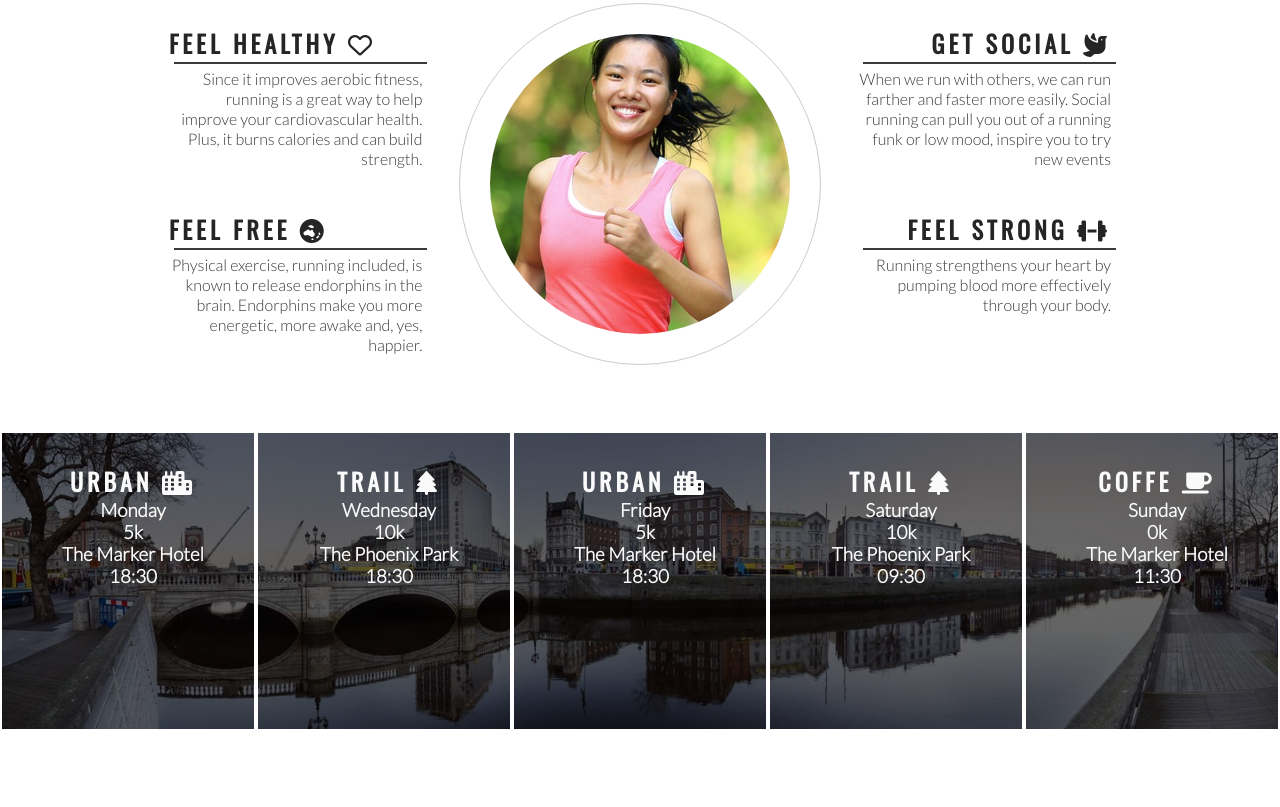
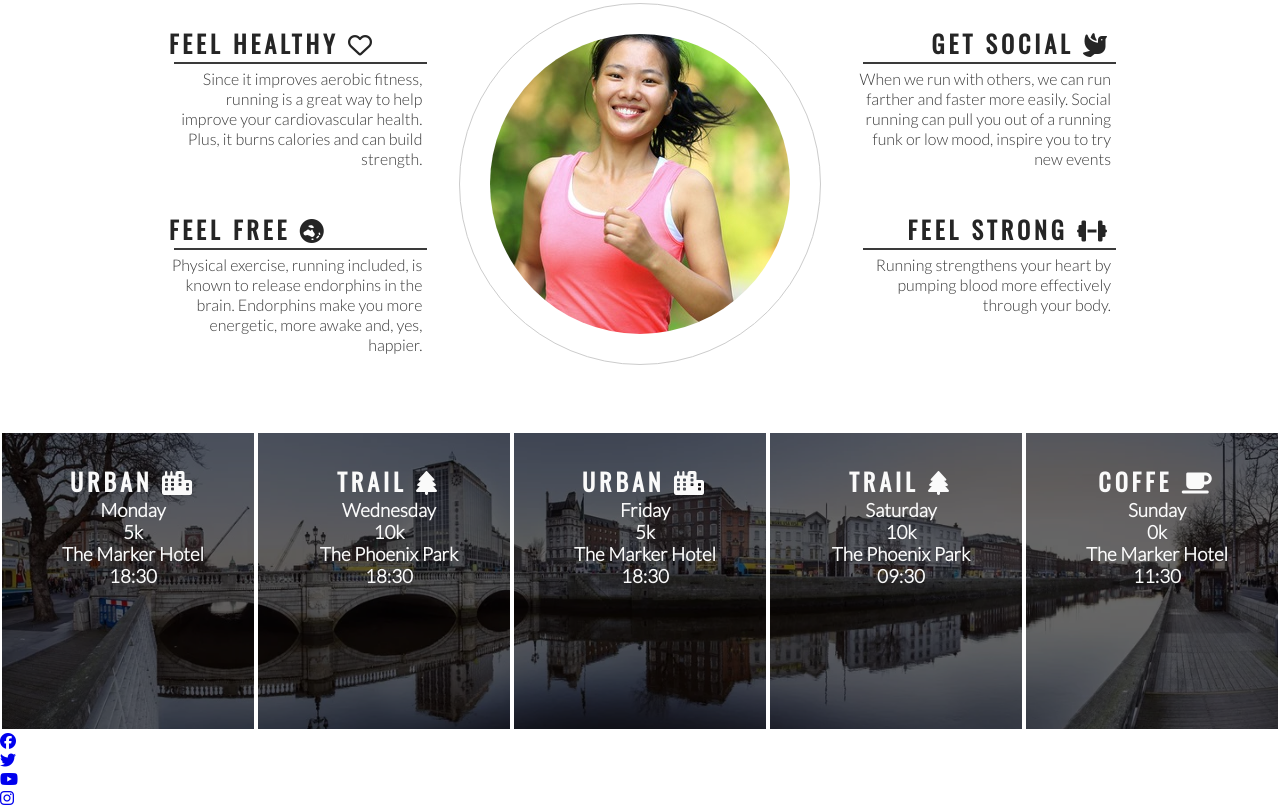
Before and after one commit to BohdanBezushka/love-running, a plain HTML site: page index.html in a window 1280 px wide. Shown: the part 769-1576 px from the top of the page. Before the commit the page ends 1500 px from the top, so only its background shows below. Drawn offline with nearby package versions, Linux system fonts and the light colour scheme.

Commit message:
Add social media icons to footer

```diff
--- a/index.html
+++ b/index.html
@@ -132,7 +132,29 @@
             <h3>11:30</h3>
         </div>
     </section>
-    <footer></footer>
+    <footer>
+        <ul>
+            <li>
+                <a href="https://www.facebook.com"
+                target="_blank" rel="noopener" aria-label="Visit our Facebook page (opens in a new tab)"><i class="fa-brands fa-facebook"></i></a>
+            </li>
+            <li>
+                <a href="https://www.twitter.com"
+                target="_blank" rel="noopener" aria-label="Visit our Twitter page (opens in a new tab)"><i class="fa-brands fa-twitter"></i></a>
+
+            </li>
+            <li>
+                <a href="https://www.youtube.com"
+                target="_blank" rel="noopener" aria-label="Visit our Youtube page (opens in a new tab)"><i class="fa-brands fa-youtube"></i></a>
+
+            </li>
+            <li>
+                <a href="https://www.instagram.com"
+                target="_blank" rel="noopener" aria-label="Visit our Instagram page (opens in a new tab)"><i class="fa-brands fa-instagram"></i></a>
+
+            </li>
+        </ul>
+    </footer>
     <!-- font awesome cscript-->
     <script src="https://kit.fontawesome.com/b6acd0883e.js" crossorigin="anonymous"></script>
 </body>
```
